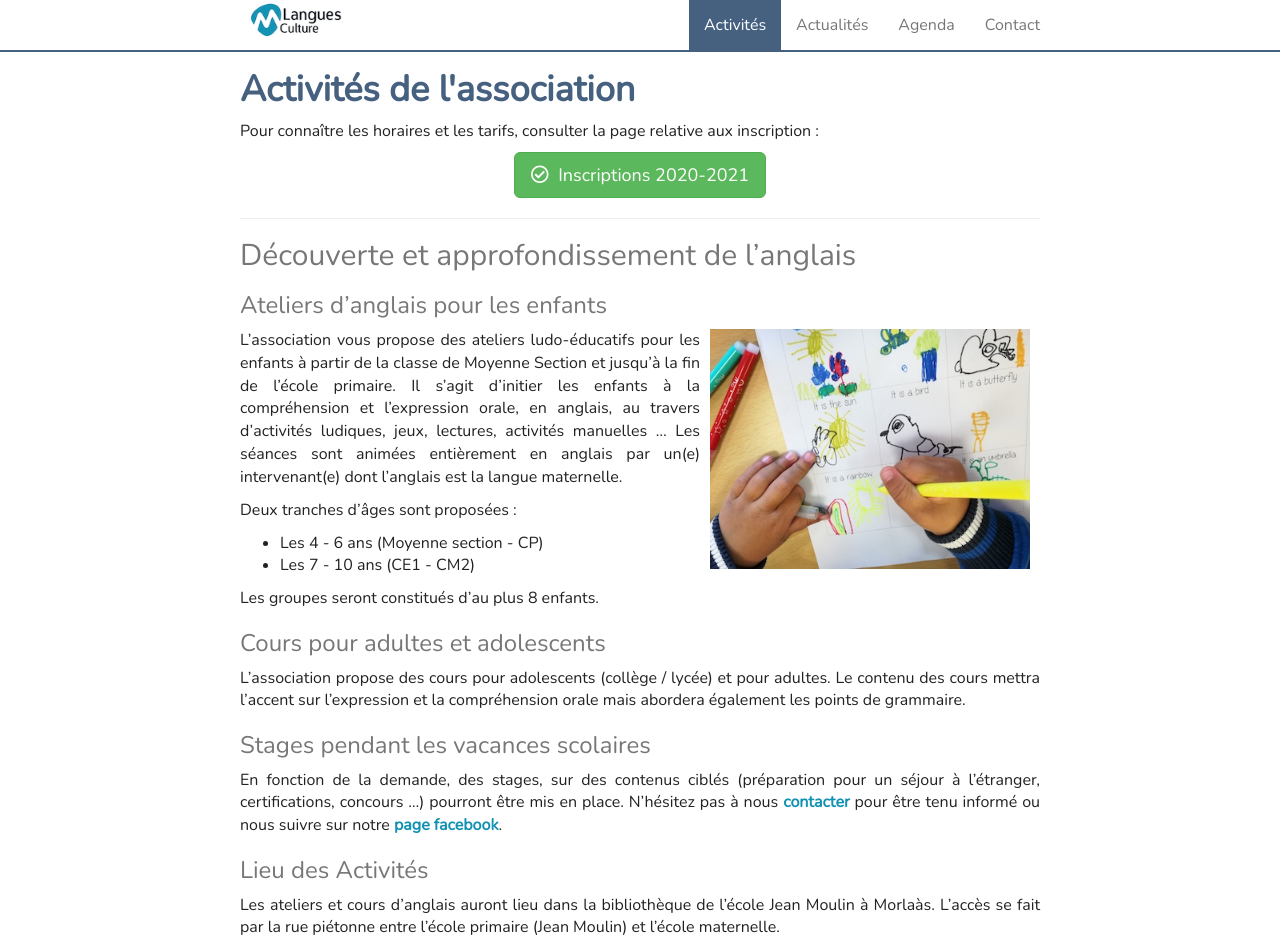
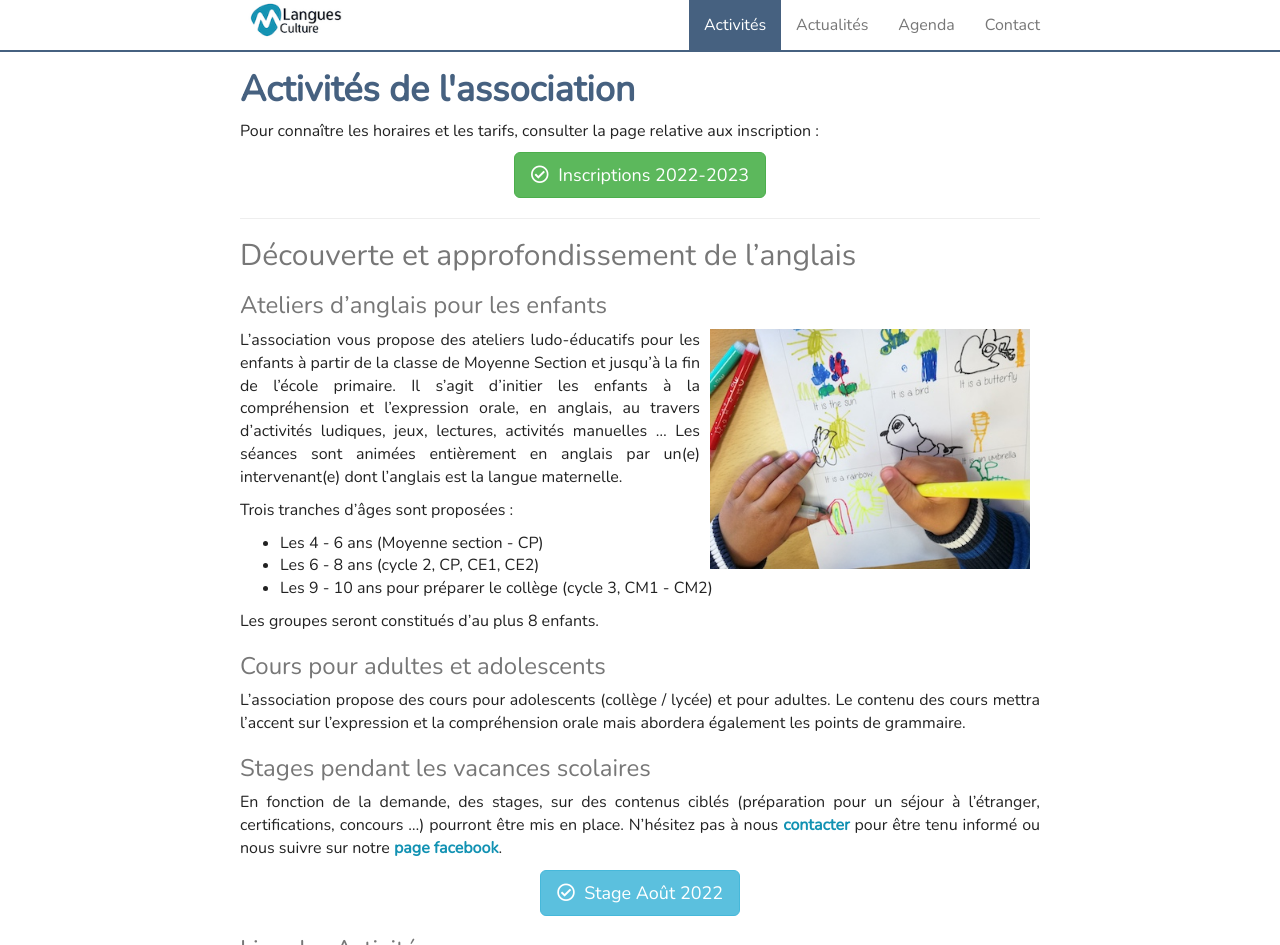
Before and after one commit to mlangues64/mlangues64.github.io, a Jekyll site: the page built from activites.md, in a window 1280 px wide and 1400 px high, cut to the strip 0-945 px from the top of the window. Built offline with Jekyll 4.4.1, drawn with Linux system fonts in a browser that asks for light colours; nearby versions of some CDN libraries.

Commit message:
update carte

```diff
--- a/_posts/2022-07-01-stage-aout-2022.markdown
+++ b/_posts/2022-07-01-stage-aout-2022.markdown
@@ -60,4 +60,4 @@
 Jean Moulin à Morlaàs. L'accès se fait par la rue piétonne entre l'école
 primaire (Jean Moulin) et l'école maternelle.
 
-<iframe width="100%" height="300px" frameborder="0" allowfullscreen src="https://umap.openstreetmap.fr/fr/map/mlangues_358859?scaleControl=false&miniMap=false&scrollWheelZoom=true&zoomControl=true&allowEdit=false&moreControl=true&searchControl=null&tilelayersControl=null&embedControl=null&datalayersControl=true&onLoadPanel=undefined&captionBar=false"></iframe>
+<iframe src="https://www.google.com/maps/embed?pb=!1m14!1m8!1m3!1d1512.386724497028!2d-0.2619700930260764!3d43.34444840504808!3m2!1i1024!2i768!4f13.1!3m3!1m2!1s0xd5639cb4a32362d%3A0x66699e38ea1a666e!2zNDPCsDIwJzQxLjAiTiAwwrAxNSc0Mi4zIlc!5e0!3m2!1sfr!2sfr!4v1657484548759!5m2!1sfr!2sfr" width="100%" height="600" style="border:0;" allowfullscreen="" loading="lazy" referrerpolicy="no-referrer-when-downgrade"></iframe>
--- a/_posts/2022-07-03-inscription2022-2023.markdown
+++ b/_posts/2022-07-03-inscription2022-2023.markdown
@@ -132,7 +132,7 @@
 Jean Moulin à Morlaàs. L'accès se fait par la rue piétonne entre l'école
 primaire (Jean Moulin) et l'école maternelle.
 
-<iframe width="100%" height="300px" frameborder="0" allowfullscreen src="https://umap.openstreetmap.fr/fr/map/mlangues_358859?scaleControl=false&miniMap=false&scrollWheelZoom=true&zoomControl=true&allowEdit=false&moreControl=true&searchControl=null&tilelayersControl=null&embedControl=null&datalayersControl=true&onLoadPanel=undefined&captionBar=false"></iframe>
+<iframe src="https://www.google.com/maps/embed?pb=!1m14!1m8!1m3!1d1512.386724497028!2d-0.2619700930260764!3d43.34444840504808!3m2!1i1024!2i768!4f13.1!3m3!1m2!1s0xd5639cb4a32362d%3A0x66699e38ea1a666e!2zNDPCsDIwJzQxLjAiTiAwwrAxNSc0Mi4zIlc!5e0!3m2!1sfr!2sfr!4v1657484548759!5m2!1sfr!2sfr" width="100%" height="600" style="border:0;" allowfullscreen="" loading="lazy" referrerpolicy="no-referrer-when-downgrade"></iframe>
 
 ## Formulaire d'inscription
 
--- a/activites.md
+++ b/activites.md
@@ -9,9 +9,9 @@
 inscription :
 
 <p class="text-center">
-    <a href="{{ site.baseurl }}{% post_url 2020-08-26-inscription2020-2021 %}" role="button" class="btn btn-lg btn-success" aria-label="Remove">
+    <a href="{{ site.baseurl }}{% post_url 2022-07-03-inscription2022-2023 %}" role="button" class="btn btn-lg btn-success" aria-label="Remove">
         <span class="far fa-check-circle" aria-hidden="true"></span>
-        &nbsp;Inscriptions 2020-2021
+        &nbsp;Inscriptions 2022-2023
     </a>
 </p>
 
@@ -30,9 +30,10 @@
 Les séances sont animées entièrement en anglais par un(e) intervenant(e) dont
 l'anglais est la langue maternelle.
 
-Deux tranches d'âges sont proposées :
+Trois tranches d'âges sont proposées :
 * Les 4 - 6 ans (Moyenne section - CP)
-* Les 7 - 10 ans (CE1 - CM2)
+* Les 6 - 8 ans (cycle 2, CP, CE1, CE2)
+* Les 9 - 10 ans pour préparer le collège (cycle 3, CM1 - CM2)
 
 Les groupes seront constitués d'au plus 8 enfants.
 
@@ -49,6 +50,12 @@
 place. N'hésitez pas à nous [contacter]({{ site.baseurl }}/contact) pour être
 tenu informé ou nous suivre sur notre [page facebook](https://www.facebook.com/MLangues).
 
+<p class="text-center">
+    <a href="{{ site.baseurl }}{% post_url 2022-07-01-stage-aout-2022 %}" role="button" class="btn btn-lg btn-info" aria-label="Remove">
+        <span class="far fa-check-circle" aria-hidden="true"></span>
+        &nbsp;Stage Août 2022
+    </a>
+</p>
 
 ### Lieu des Activités
 
@@ -56,7 +63,7 @@
 Jean Moulin à Morlaàs. L'accès se fait par la rue piétonne entre l'école
 primaire (Jean Moulin) et l'école maternelle.
 
-<iframe width="100%" height="300px" frameborder="0" allowfullscreen src="https://umap.openstreetmap.fr/fr/map/mlangues_358859?scaleControl=false&miniMap=false&scrollWheelZoom=true&zoomControl=true&allowEdit=false&moreControl=true&searchControl=null&tilelayersControl=null&embedControl=null&datalayersControl=true&onLoadPanel=undefined&captionBar=false"></iframe>
+<iframe src="https://www.google.com/maps/embed?pb=!1m14!1m8!1m3!1d1512.386724497028!2d-0.2619700930260764!3d43.34444840504808!3m2!1i1024!2i768!4f13.1!3m3!1m2!1s0xd5639cb4a32362d%3A0x66699e38ea1a666e!2zNDPCsDIwJzQxLjAiTiAwwrAxNSc0Mi4zIlc!5e0!3m2!1sfr!2sfr!4v1657484548759!5m2!1sfr!2sfr" width="100%" height="600" style="border:0;" allowfullscreen="" loading="lazy" referrerpolicy="no-referrer-when-downgrade"></iframe>
 
 
 ---
```
